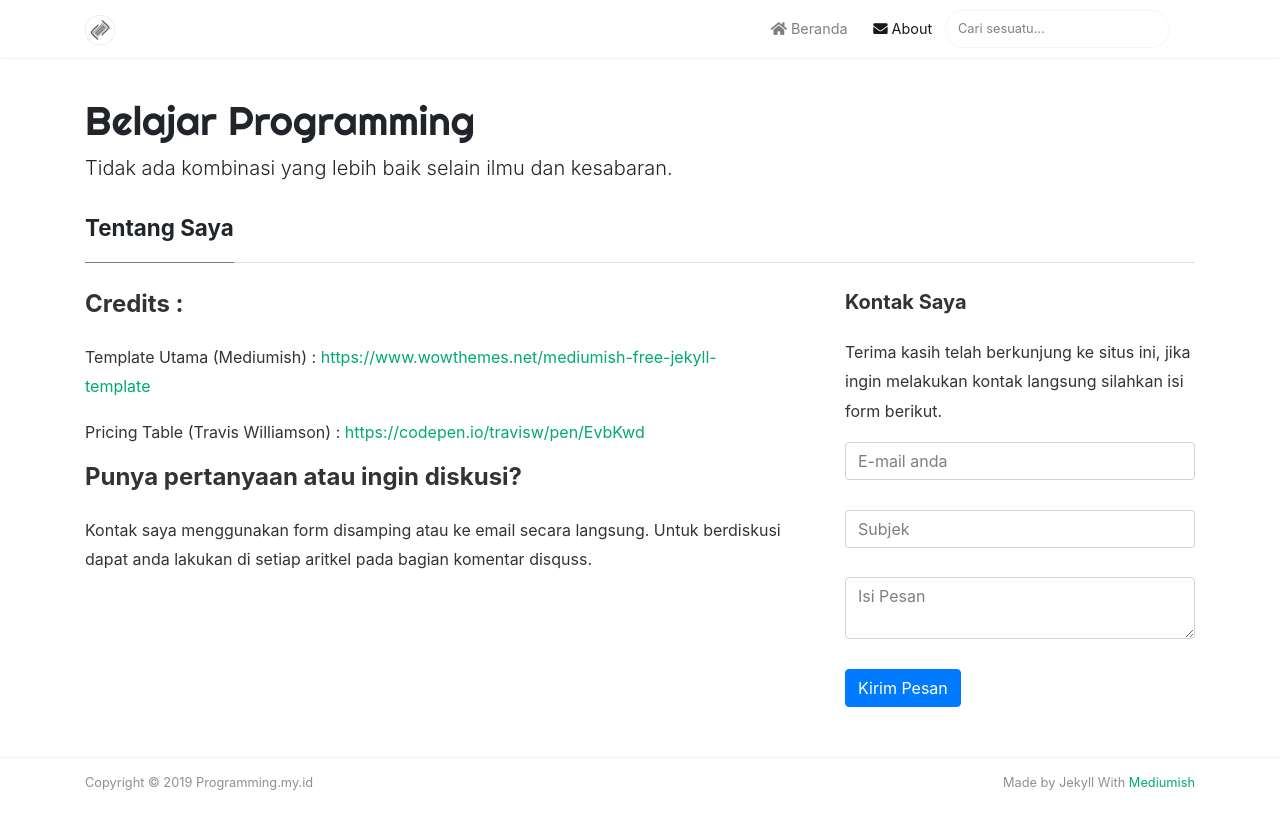
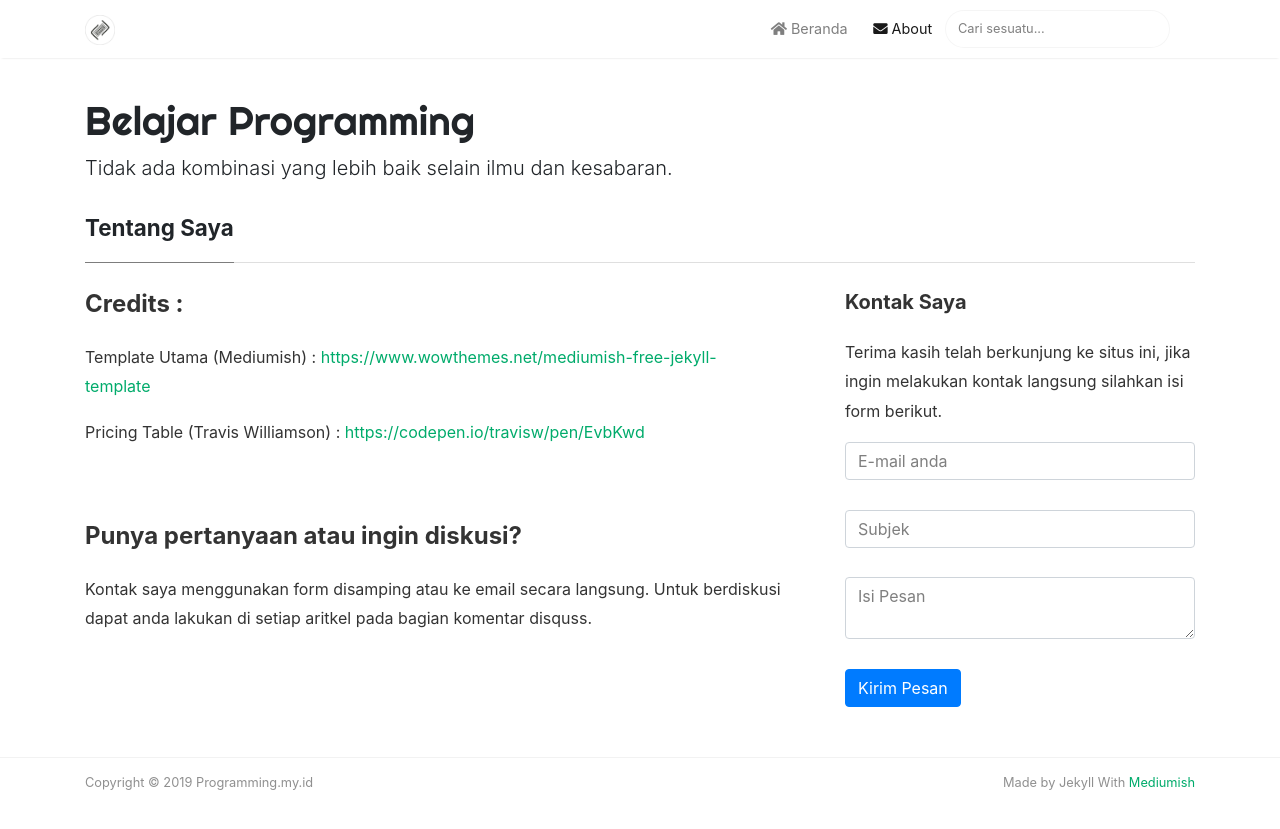
Before and after one commit to dhalul/programming-blog, a Jekyll site: the page built from _pages/about.md, in a window 1280 px wide. Shown: the top 829 px of the page. Built offline with Jekyll 4.4.1, drawn with Linux system fonts in a browser that asks for light colours; nearby versions of some CDN libraries; comment, search, counter and statistics services are not loaded.

Commit message:
update about

```diff
--- a/_pages/about.md
+++ b/_pages/about.md
@@ -12,7 +12,7 @@ comments: false
 
 <p>Template Utama (Mediumish) : <a href="https://www.wowthemes.net/mediumish-free-jekyll-template">https://www.wowthemes.net/mediumish-free-jekyll-template</a></p>
 <p>Pricing Table (Travis Williamson) : <a href="https://codepen.io/travisw/pen/EvbKwd">https://codepen.io/travisw/pen/EvbKwd</a></p>
-
+<br/><br/>
 <h4>Punya pertanyaan atau ingin diskusi?</h4>
 
 Kontak saya menggunakan form disamping atau ke email secara langsung.
```
